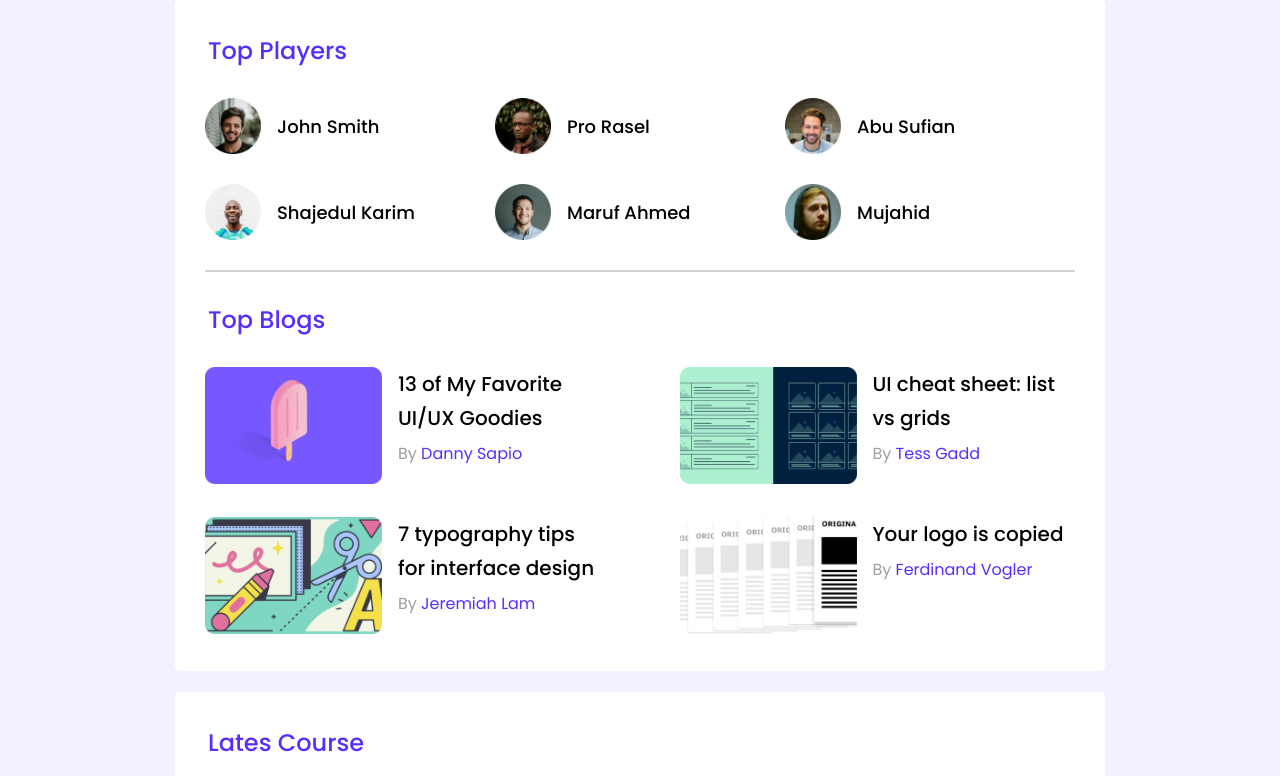
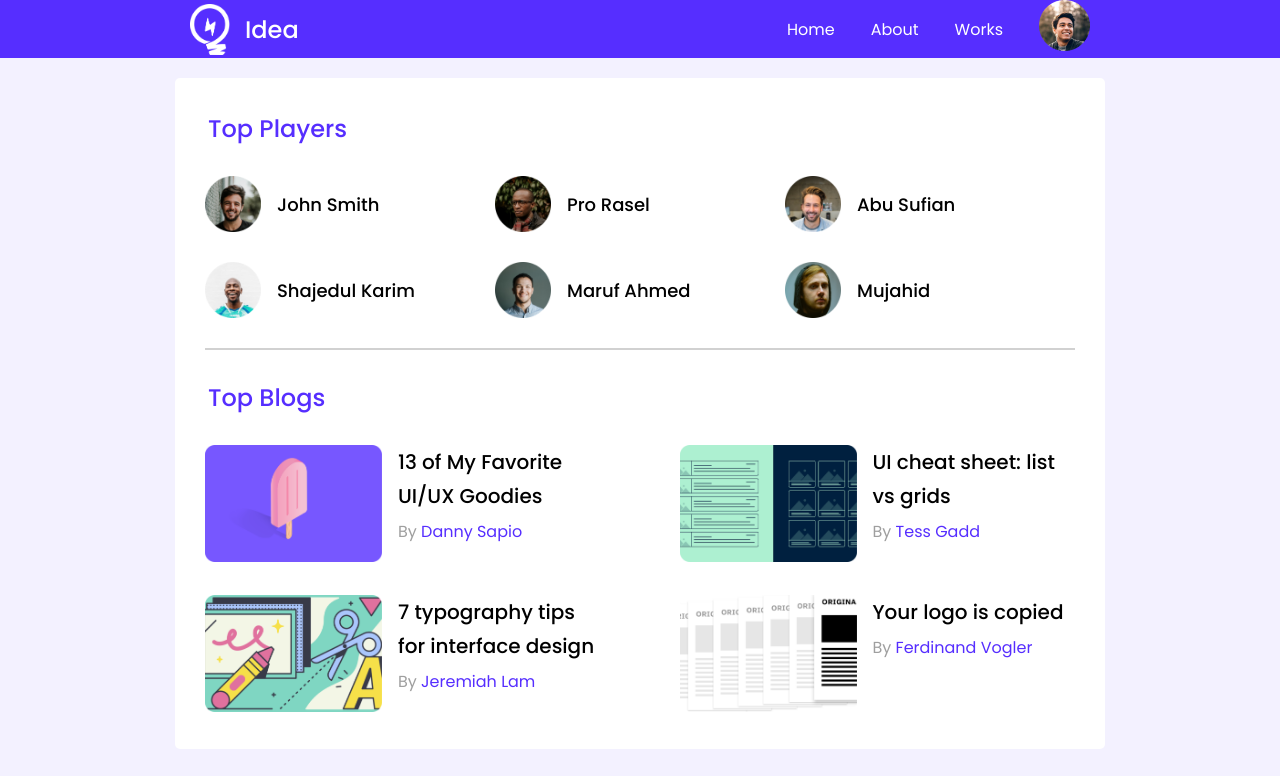
Before and after one commit to Md-Ibnul/leaderboard, a plain HTML site: page index.html in a window 1280 px wide. Shown: the top 776 px of the page. Drawn offline with Linux system fonts and the light colour scheme.

Commit message:
nav added

```diff
--- a/css/style.css
+++ b/css/style.css
@@ -29,7 +29,8 @@ main{
     width: 870px;
     padding: 30px;
     border-radius: 5px;
-    margin-bottom: 21px;
+    margin-top: 20px;
+    margin-bottom: 10px;
 }
 hr{
     margin-top: 30px;
@@ -41,6 +42,48 @@ font-family: 'Open Sans', sans-serif;
 font-family: 'Poppins', sans-serif;
 font-family: 'Roboto', sans-serif;
 */
+/* menu style */
+.header{
+    background-color: #562EFF;
+    width: 100%;
+    display: flex;
+    align-items: center;
+    justify-content: center;
+}
+.nav-bar{
+    width: 900px;
+    display: flex;
+    justify-content: space-between;
+
+}
+.nav-logo{
+    display: flex;
+    gap: 15px;
+    align-items: center;
+}
+.nav-logo img{
+    width: 40px;
+height: 51px;
+}
+.nav-title{
+    font-weight: 500;
+font-size: 24px;
+color: #ffffff;
+}
+.nav-items{
+    display: flex;
+    align-items: center;
+    column-gap: 36px;
+}
+.nav-item ul{
+    display: flex;
+    column-gap: 36px;
+}
+.nav-item ul li a{
+    font-weight: 400;
+font-size: 16px;
+color: #ffffff;
+}
 /* top players style */
 .section-title{
     font-weight: 500;
--- a/index.html
+++ b/index.html
@@ -11,8 +11,25 @@
 </head>
 <body>
     <!-- header start -->
-    <header>
-
+    <header class="header">
+        <div class="nav-bar">
+            <div class="nav-logo">
+                <img src="images/icons/logo.png" alt="">
+                <h2 class="nav-title">Idea</h2>
+            </div>
+            <div class="nav-items">
+                <div class="nav-item">
+                    <ul>
+                        <li><a href="">Home</a></li>
+                        <li><a href="">About</a></li>
+                        <li><a href="">Works</a></li>
+                    </ul>
+                </div>
+                <div class="nav-img">
+                    <img src="images/icons/profile.png" alt="">
+                </div>
+            </div>
+        </div>
     </header>
     <!-- header end -->
     <main>
```
